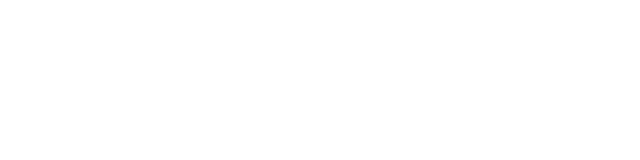
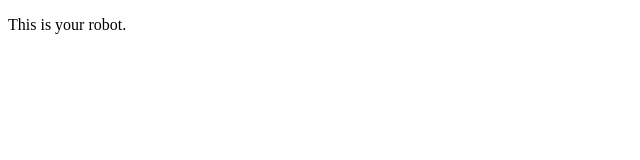
Before and after one commit to zauberzeug/rosys, an Angular app in the folder frontend/: page / in a window 1280 px wide. Shown: the top 160 px of the page, without its empty margins (0-640 px from the left). Built offline with nearby package versions, Linux system fonts and the light colour scheme.

Commit message:
frontend: home component

```diff
--- a/frontend/src/app/app-routing.module.ts
+++ b/frontend/src/app/app-routing.module.ts
@@ -1,11 +1,16 @@
-import { NgModule } from '@angular/core';
-import { Routes, RouterModule } from '@angular/router';
+import { NgModule } from "@angular/core";
+import { Routes, RouterModule } from "@angular/router";
+import { HomeComponent } from "./home/home.component";
 
-
-const routes: Routes = [];
+const routes: Routes = [
+  {
+    path: "",
+    component: HomeComponent,
+  },
+];
 
 @NgModule({
   imports: [RouterModule.forRoot(routes)],
-  exports: [RouterModule]
+  exports: [RouterModule],
 })
-export class AppRoutingModule { }
+export class AppRoutingModule {}
--- a/frontend/src/app/app.module.ts
+++ b/frontend/src/app/app.module.ts
@@ -3,10 +3,12 @@
 
 import { AppRoutingModule } from './app-routing.module';
 import { AppComponent } from './app.component';
+import { HomeComponent } from './home/home.component';
 
 @NgModule({
   declarations: [
-    AppComponent
+    AppComponent,
+    HomeComponent
   ],
   imports: [
     BrowserModule,
--- /dev/null
+++ b/frontend/src/app/home/home.component.html
@@ -0,0 +1 @@
+<p>This is your robot.</p>
```
Also changed, not shown: frontend/src/app/home/home.component.ts (added, +8 -0 lines), frontend/src/app/home/home.component.scss (added), 1 other file (tests, documents, lock files or other folders).
